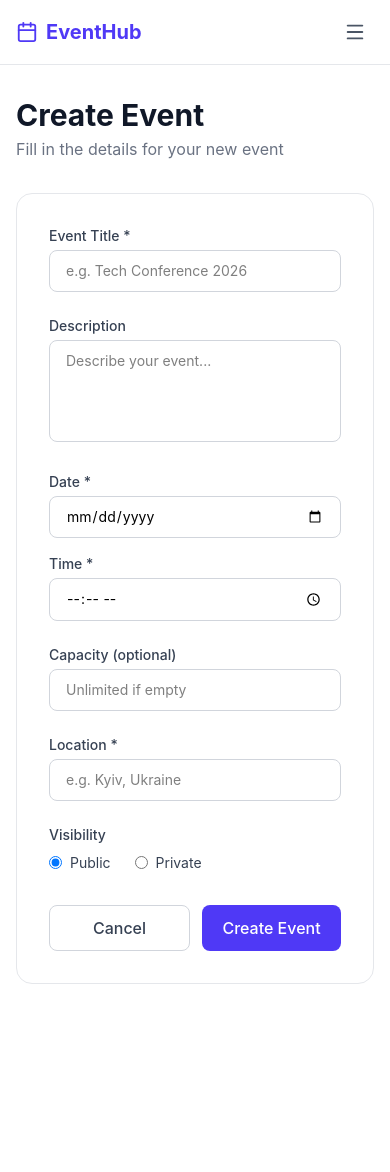
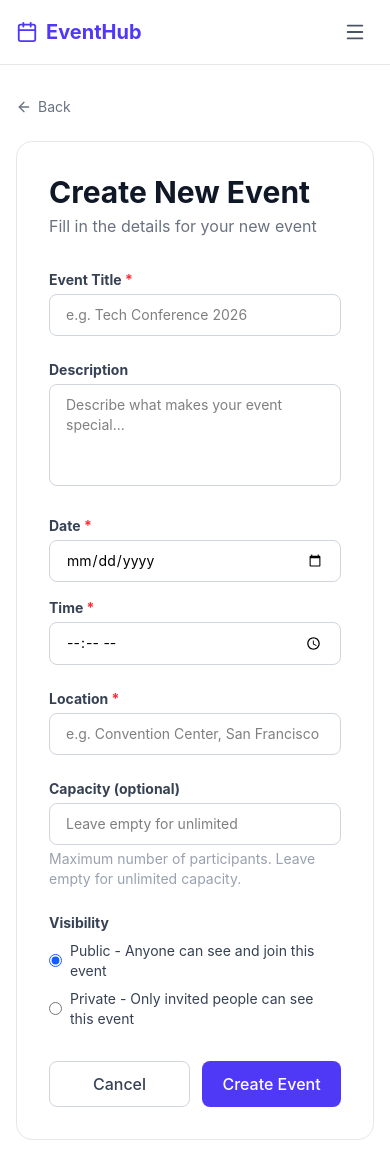
Before and after one commit to YuraPetrovskyi/Application, a React app in the folder frontend/: page /events/create in a window 390 px wide. Before the commit the page ends 1016 px from the top, so only its background shows below. Built offline with nearby package versions, Linux system fonts and the light colour scheme; no server answers; sample sign-in values are in the browser's storage; the HTML template or start-up script is replaced by a standard one.

Commit message:
style(frontend): improve UI layout, icons, form validation and responsive design

```diff
--- a/frontend/src/components/EventCard.tsx
+++ b/frontend/src/components/EventCard.tsx
@@ -4,6 +4,7 @@ import type { Event } from "../types";
 import { useAppDispatch, useAppSelector } from "../hooks/useAppStore";
 import { joinEvent, leaveEvent } from "../store/slices/eventsSlice";
 import toast from "react-hot-toast";
+import { Calendar, MapPin, Users, Clock4 } from "lucide-react";
 
 interface Props {
   event: Event;
@@ -38,35 +39,72 @@ export default function EventCard({ event }: Props) {
     }
   };
 
+  const renderAction = () => {
+    if (event.isOrganizer) {
+      return (
+        <div className="bg-indigo-50 text-indigo-600 px-3 py-2 rounded-lg font-medium text-center">
+          Your Event
+        </div>
+      );
+    }
+
+    if (event.isFull && !event.isJoined) {
+      return (
+        <div className="bg-gray-100 text-gray-600 px-3 py-2 rounded-lg font-medium text-center">
+          Event is Full
+        </div>
+      );
+    }
+
+    if (event.isJoined) {
+      return (
+        <button
+          onClick={handleLeave}
+          className="w-full bg-red-50 text-red-600 hover:bg-red-100 px-3 py-2 rounded-lg font-medium transition-colors"
+        >
+          Leave Event
+        </button>
+      );
+    }
+
+    return (
+      <button
+        onClick={handleJoin}
+        className="w-full bg-green-600 text-white hover:bg-green-700 px-3 py-2 rounded-lg font-medium transition-colors"
+      >
+        Join Event
+      </button>
+    );
+  };
+
   return (
     <div
       onClick={() => navigate(`/events/${event.id}`)}
-      className="bg-white rounded-xl border border-gray-200 p-5 hover:shadow-md hover:border-indigo-200 transition-all cursor-pointer"
+      className="flex flex-col gap-3 justify-between rounded-xl border border-gray-200 p-5 hover:shadow-md hover:border-indigo-200 transition-all cursor-pointer"
     >
       <div className="flex items-start justify-between gap-2">
-        <h3 className="font-semibold text-gray-900 text-lg leading-tight">
+        <h3 className="font-semibold text-gray-900 text-lg leading-tight line-clamp-1">
           {event.title}
         </h3>
-        <span className="shrink-0 text-xs bg-indigo-50 text-indigo-600 px-2 py-1 rounded-full font-medium">
-          {event.visibility}
-        </span>
       </div>
 
-      <p className="text-gray-500 text-sm mt-2 line-clamp-2">
-        {event.description}
-      </p>
+      <p className="text-gray-500 text-sm line-clamp-2">{event.description}</p>
 
-      <div className="mt-4 space-y-1 text-sm text-gray-600">
+      <div className="mt-4 space-y-1.5 text-sm text-gray-600">
         <div className="flex items-center gap-2">
-          <span>📅</span>
-          <span>{dayjs(event.dateTime).format("MMM D, YYYY · HH:mm")}</span>
+          <Calendar size={14} className="text-gray-400 shrink-0" />
+          <span>{dayjs(event.dateTime).format("MMM D, YYYY")}</span>
         </div>
         <div className="flex items-center gap-2">
-          <span>📍</span>
+          <Clock4 size={14} className="text-gray-400 shrink-0" />
+          <span>{dayjs(event.dateTime).format("HH:mm")}</span>
+        </div>
+        <div className="flex items-center gap-2">
+          <MapPin size={14} className="text-gray-400 shrink-0" />
           <span>{event.location}</span>
         </div>
         <div className="flex items-center gap-2">
-          <span>👥</span>
+          <Users size={14} className="text-gray-400 shrink-0" />
           <span>
             {event.participantCount}
             {event.capacity ? ` / ${event.capacity}` : ""} participants
@@ -74,29 +112,9 @@ export default function EventCard({ event }: Props) {
         </div>
       </div>
 
-      <div className="mt-4 flex items-center justify-between">
-        <span className="text-xs text-gray-400">by {event.organizer.name}</span>
-        {!event.isOrganizer &&
-          (event.isFull && !event.isJoined ? (
-            <span className="text-xs bg-gray-100 text-gray-400 px-3 py-1.5 rounded-lg font-medium cursor-not-allowed">
-              Full
-            </span>
-          ) : event.isJoined ? (
-            <button
-              onClick={handleLeave}
-              className="text-xs bg-red-50 text-red-600 hover:bg-red-100 px-3 py-1.5 rounded-lg font-medium transition-colors"
-            >
-              Leave
-            </button>
-          ) : (
-            <button
-              onClick={handleJoin}
-              className="text-xs bg-indigo-600 text-white hover:bg-indigo-700 px-3 py-1.5 rounded-lg font-medium transition-colors"
-            >
-              Join
-            </button>
-          ))}
-      </div>
+      <div className="h-[1px] bg-gray-200"></div>
+
+      <div>{renderAction()}</div>
     </div>
   );
 }
--- a/frontend/src/pages/CreateEventPage.tsx
+++ b/frontend/src/pages/CreateEventPage.tsx
@@ -3,6 +3,7 @@ import { useNavigate } from "react-router-dom";
 import { useAppDispatch, useAppSelector } from "../hooks/useAppStore";
 import { createEvent } from "../store/slices/eventsSlice";
 import toast from "react-hot-toast";
+import { ArrowLeft } from "lucide-react";
 
 interface FormData {
   title: string;
@@ -48,22 +49,30 @@ export default function CreateEventPage() {
 
   const inputClass =
     "w-full border border-gray-300 rounded-lg px-4 py-2.5 text-sm focus:outline-none focus:ring-2 focus:ring-indigo-500 focus:border-transparent";
-  const labelClass = "block text-sm font-medium text-gray-700 mb-1";
+  const labelClass = "block text-sm font-bold text-gray-700 mb-1";
   const errorClass = "text-red-500 text-xs mt-1";
 
   return (
     <div className="max-w-2xl mx-auto px-4 py-8">
-      <div className="mb-8">
-        <h1 className="text-3xl font-bold text-gray-900">Create Event</h1>
-        <p className="text-gray-500 mt-1">
-          Fill in the details for your new event
-        </p>
-      </div>
-
+      <button
+        onClick={() => navigate(-1)}
+        className="flex items-center gap-1.5 text-gray-500 hover:text-indigo-600 mb-6 text-sm transition-colors"
+      >
+        <ArrowLeft size={16} />
+        Back
+      </button>
       <div className="bg-white rounded-2xl border border-gray-200 p-8">
+        <div className="mb-8">
+          <h1 className="text-3xl font-bold text-gray-900">Create New Event</h1>
+          <p className="text-gray-500 mt-1">
+            Fill in the details for your new event
+          </p>
+        </div>
         <form onSubmit={handleSubmit(onSubmit)} className="space-y-6">
           <div>
-            <label className={labelClass}>Event Title *</label>
+            <label className={labelClass}>
+              Event Title <span className="text-red-500">*</span>
+            </label>
             <input
               {...register("title", { required: "Title is required" })}
               placeholder="e.g. Tech Conference 2026"
@@ -78,7 +87,7 @@ export default function CreateEventPage() {
             <label className={labelClass}>Description</label>
             <textarea
               {...register("description")}
-              placeholder="Describe your event..."
+              placeholder="Describe what makes your event special..."
               rows={4}
               className={inputClass + " resize-none"}
             />
@@ -86,7 +95,9 @@ export default function CreateEventPage() {
 
           <div className="grid grid-cols-1 sm:grid-cols-2 gap-4">
             <div>
-              <label className={labelClass}>Date *</label>
+              <label className={labelClass}>
+                Date <span className="text-red-500">*</span>
+              </label>
               <input
                 {...register("date", {
                   required: "Date is required",
@@ -100,7 +111,9 @@ export default function CreateEventPage() {
             </div>
 
             <div>
-              <label className={labelClass}>Time *</label>
+              <label className={labelClass}>
+                Time <span className="text-red-500">*</span>
+              </label>
               <input
                 {...register("time", { required: "Time is required" })}
                 type="time"
@@ -110,6 +123,20 @@ export default function CreateEventPage() {
                 <p className={errorClass}>{errors.time.message}</p>
               )}
             </div>
+          </div>
+
+          <div>
+            <label className={labelClass}>
+              Location <span className="text-red-500">*</span>
+            </label>
+            <input
+              {...register("location", { required: "Location is required" })}
+              placeholder="e.g. Convention Center, San Francisco"
+              className={inputClass}
+            />
+            {errors.location && (
+              <p className={errorClass}>{errors.location.message}</p>
+            )}
           </div>
 
           <div>
@@ -123,46 +150,42 @@ export default function CreateEventPage() {
               })}
               type="number"
               min="1"
-              placeholder="Unlimited if empty"
+              placeholder="Leave empty for unlimited"
               className={inputClass}
             />
+            <p className="text-sm text-gray-400 mt-1">
+              Maximum number of participants. Leave empty for unlimited
+              capacity.
+            </p>
             {errors.capacity && (
               <p className={errorClass}>{errors.capacity.message}</p>
             )}
           </div>
 
           <div>
-            <label className={labelClass}>Location *</label>
-            <input
-              {...register("location", { required: "Location is required" })}
-              placeholder="e.g. Kyiv, Ukraine"
-              className={inputClass}
-            />
-            {errors.location && (
-              <p className={errorClass}>{errors.location.message}</p>
-            )}
-          </div>
-
-          <div>
             <label className={labelClass}>Visibility</label>
-            <div className="flex gap-6 mt-2">
+            <div className="flex flex-col gap-2 mt-2">
               <label className="flex items-center gap-2 cursor-pointer">
                 <input
                   {...register("visibility")}
                   type="radio"
                   value="PUBLIC"
-                  className="text-indigo-600"
+                  className="accent-blue-600"
                 />
-                <span className="text-sm text-gray-700">Public</span>
+                <span className="text-sm text-gray-700">
+                  Public - Anyone can see and join this event
+                </span>
               </label>
               <label className="flex items-center gap-2 cursor-pointer">
                 <input
                   {...register("visibility")}
                   type="radio"
                   value="PRIVATE"
-                  className="text-indigo-600"
+                  className="accent-blue-600"
                 />
-                <span className="text-sm text-gray-700">Private</span>
+                <span className="text-sm text-gray-700">
+                  Private - Only invited people can see this event
+                </span>
               </label>
             </div>
           </div>
--- a/frontend/src/pages/EditEventPage.tsx
+++ b/frontend/src/pages/EditEventPage.tsx
@@ -6,6 +6,7 @@ import { useAppDispatch, useAppSelector } from "../hooks/useAppStore";
 import { fetchEvent, updateEvent } from "../store/slices/eventsSlice";
 import LoadingSpinner from "../components/LoadingSpinner";
 import toast from "react-hot-toast";
+import { ArrowLeft } from "lucide-react";
 
 interface FormData {
   title: string;
@@ -70,22 +71,31 @@ export default function EditEventPage() {
 
   const inputClass =
     "w-full border border-gray-300 rounded-lg px-4 py-2.5 text-sm focus:outline-none focus:ring-2 focus:ring-indigo-500 focus:border-transparent";
-  const labelClass = "block text-sm font-medium text-gray-700 mb-1";
+  const labelClass = "block text-sm font-bold text-gray-700 mb-1";
   const errorClass = "text-red-500 text-xs mt-1";
 
   return (
     <div className="max-w-2xl mx-auto px-4 py-8">
-      <div className="mb-8">
-        <h1 className="text-3xl font-bold text-gray-900">Edit Event</h1>
-        <p className="text-gray-500 mt-1">Update event details</p>
-      </div>
-
+      <button
+        onClick={() => navigate(-1)}
+        className="flex items-center gap-1.5 text-gray-500 hover:text-indigo-600 mb-6 text-sm transition-colors"
+      >
+        <ArrowLeft size={16} />
+        Back
+      </button>
       <div className="bg-white rounded-2xl border border-gray-200 p-8">
+        <div className="mb-8">
+          <h1 className="text-3xl font-bold text-gray-900">Edit Event</h1>
+          <p className="text-gray-500 mt-1">Update event details</p>
+        </div>
         <form onSubmit={handleSubmit(onSubmit)} className="space-y-6">
           <div>
-            <label className={labelClass}>Event Title *</label>
+            <label className={labelClass}>
+              Event Title <span className="text-red-500">*</span>
+            </label>
             <input
               {...register("title", { required: "Title is required" })}
+              placeholder="e.g. Tech Conference 2026"
               className={inputClass}
             />
             {errors.title && (
@@ -97,6 +107,7 @@ export default function EditEventPage() {
             <label className={labelClass}>Description</label>
             <textarea
               {...register("description")}
+              placeholder="Describe what makes your event special..."
               rows={4}
               className={inputClass + " resize-none"}
             />
@@ -104,7 +115,9 @@ export default function EditEventPage() {
 
           <div className="grid grid-cols-1 sm:grid-cols-2 gap-4">
             <div>
-              <label className={labelClass}>Date *</label>
+              <label className={labelClass}>
+                Date <span className="text-red-500">*</span>
+              </label>
               <input
                 {...register("date", { required: "Date is required" })}
                 type="date"
@@ -115,7 +128,9 @@ export default function EditEventPage() {
               )}
             </div>
             <div>
-              <label className={labelClass}>Time *</label>
+              <label className={labelClass}>
+                Time <span className="text-red-500">*</span>
+              </label>
               <input
                 {...register("time", { required: "Time is required" })}
                 type="time"
@@ -125,6 +140,20 @@ export default function EditEventPage() {
                 <p className={errorClass}>{errors.time.message}</p>
               )}
             </div>
+          </div>
+
+          <div>
+            <label className={labelClass}>
+              Location <span className="text-red-500">*</span>
+            </label>
+            <input
+              {...register("location", { required: "Location is required" })}
+              placeholder="e.g. Convention Center, San Francisco"
+              className={inputClass}
+            />
+            {errors.location && (
+              <p className={errorClass}>{errors.location.message}</p>
+            )}
           </div>
 
           <div>
@@ -138,43 +167,42 @@ export default function EditEventPage() {
               })}
               type="number"
               min="1"
-              placeholder="Unlimited if empty"
+              placeholder="Leave empty for unlimited"
               className={inputClass}
             />
+            <p className="text-sm text-gray-400 mt-1">
+              Maximum number of participants. Leave empty for unlimited
+              capacity.
+            </p>
             {errors.capacity && (
               <p className={errorClass}>{errors.capacity.message}</p>
             )}
           </div>
 
           <div>
-            <label className={labelClass}>Location *</label>
-            <input
-              {...register("location", { required: "Location is required" })}
-              className={inputClass}
-            />
-            {errors.location && (
-              <p className={errorClass}>{errors.location.message}</p>
-            )}
-          </div>
-
-          <div>
             <label className={labelClass}>Visibility</label>
-            <div className="flex gap-6 mt-2">
+            <div className="flex flex-col gap-2 mt-2">
               <label className="flex items-center gap-2 cursor-pointer">
                 <input
                   {...register("visibility")}
                   type="radio"
                   value="PUBLIC"
+                  className="accent-blue-600"
                 />
-                <span className="text-sm text-gray-700">Public</span>
+                <span className="text-sm text-gray-700">
+                  Public - Anyone can see and join this event
+                </span>
               </label>
               <label className="flex items-center gap-2 cursor-pointer">
                 <input
                   {...register("visibility")}
                   type="radio"
                   value="PRIVATE"
+                  className="accent-blue-600"
                 />
-                <span className="text-sm text-gray-700">Private</span>
+                <span className="text-sm text-gray-700">
+                  Private - Only invited people can see this event
+                </span>
               </label>
             </div>
           </div>
--- a/frontend/src/pages/EventDetailsPage.tsx
+++ b/frontend/src/pages/EventDetailsPage.tsx
@@ -11,6 +11,18 @@ import {
 import LoadingSpinner from "../components/LoadingSpinner";
 import ConfirmModal from "../components/ConfirmModal";
 import toast from "react-hot-toast";
+import {
+  ArrowLeft,
+  CalendarDays,
+  MapPin,
+  Users,
+  User,
+  Pencil,
+  Trash2,
+  Infinity,
+  ChevronDown,
+  ChevronUp,
+} from "lucide-react";
 
 export default function EventDetailsPage() {
   const { id } = useParams<{ id: string }>();
@@ -19,6 +31,8 @@ export default function EventDetailsPage() {
   const { currentEvent: event, loading } = useAppSelector((s) => s.events);
   const { user } = useAppSelector((s) => s.auth);
   const [showConfirm, setShowConfirm] = useState(false);
+  const [showAllParticipants, setShowAllParticipants] = useState(false);
+  const PARTICIPANTS_PREVIEW = 6;
 
   useEffect(() => {
     if (id) dispatch(fetchEvent(id));
@@ -70,15 +84,16 @@ export default function EventDetailsPage() {
 
       <button
         onClick={() => navigate(-1)}
-        className="text-gray-500 hover:text-indigo-600 mb-6 flex items-center gap-1 text-sm"
+        className="text-gray-500 hover:text-indigo-600 mb-6 flex items-center gap-1.5 text-sm"
       >
-        ← Back
+        <ArrowLeft size={16} />
+        Back
       </button>
 
       <div className="bg-white rounded-2xl border border-gray-200 p-8">
         <div className="flex items-start justify-between gap-4 mb-6">
           <div>
-            <span className="text-xs bg-indigo-50 text-indigo-600 px-2 py-1 rounded-full font-medium">
+            <span className="text-xs bg-indigo-50 text-indigo-600 px-2 py-1 rounded-lg font-medium">
               {event.visibility}
             </span>
             <h1 className="text-3xl font-bold text-gray-900 mt-3">
@@ -89,27 +104,30 @@ export default function EventDetailsPage() {
             <div className="flex gap-2 shrink-0">
               <button
                 onClick={() => navigate(`/events/${id}/edit`)}
-                className="px-4 py-2 border border-gray-300 rounded-lg text-sm font-medium hover:bg-gray-50 transition-colors"
+                className="flex items-center gap-2 px-4 py-2 border border-gray-300 rounded-lg text-sm font-medium hover:bg-gray-50 transition-colors"
               >
+                <Pencil size={14} />
                 Edit
               </button>
               <button
                 onClick={() => setShowConfirm(true)}
-                className="px-4 py-2 bg-red-50 text-red-600 border border-red-200 rounded-lg text-sm font-medium hover:bg-red-100 transition-colors"
+                className="flex items-center gap-2 px-4 py-2 bg-red-50 text-red-600 border border-red-200 rounded-lg text-sm font-medium hover:bg-red-100 transition-colors"
               >
+                <Trash2 size={14} />
                 Delete
               </button>
             </div>
           )}
         </div>
 
-        <p className="text-gray-600 leading-relaxed mb-6">
+        <p className="text-gray-600 leading-relaxed mb-6 text-lg font-medium">
           {event.description}
         </p>
 
         <div className="grid grid-cols-1 sm:grid-cols-2 gap-4 mb-6">
           <div className="bg-gray-50 rounded-xl p-4">
-            <p className="text-xs text-gray-400 font-medium uppercase tracking-wide">
+            <p className="text-xs text-gray-400 font-medium uppercase tracking-wide flex items-center gap-1.5">
+              <CalendarDays size={13} />
               Date & Time
             </p>
             <p className="text-gray-800 font-medium mt-1">
@@ -120,23 +138,29 @@ export default function EventDetailsPage() {
             </p>
           </div>
           <div className="bg-gray-50 rounded-xl p-4">
-            <p className="text-xs text-gray-400 font-medium uppercase tracking-wide">
+            <p className="text-xs text-gray-400 font-medium uppercase tracking-wide flex items-center gap-1.5">
+              <MapPin size={13} />
               Location
             </p>
             <p className="text-gray-800 font-medium mt-1">{event.location}</p>
           </div>
           <div className="bg-gray-50 rounded-xl p-4">
-            <p className="text-xs text-gray-400 font-medium uppercase tracking-wide">
+            <p className="text-xs text-gray-400 font-medium uppercase tracking-wide flex items-center gap-1.5">
+              <Users size={13} />
               Capacity
             </p>
-            <p className="text-gray-800 font-medium mt-1">
-              {event.capacity
-                ? `${event.participantCount} / ${event.capacity}`
-                : `${event.participantCount} (unlimited)`}
+            <p className="text-gray-800 font-medium mt-1 flex items-center gap-1">
+              <span>{event.participantCount} /</span>
+              {event.capacity ? (
+                <span>{event.capacity}</span>
+              ) : (
+                <Infinity size={20} className="mt-1" />
+              )}
             </p>
           </div>
           <div className="bg-gray-50 rounded-xl p-4">
-            <p className="text-xs text-gray-400 font-medium uppercase tracking-wide">
+            <p className="text-xs text-gray-400 font-medium uppercase tracking-wide flex items-center gap-1.5">
+              <User size={13} />
               Organizer
             </p>
             <p className="text-gray-800 font-medium mt-1">
@@ -175,17 +199,39 @@ export default function EventDetailsPage() {
 
         {/* Participants */}
         <div>
-          <h2 className="text-lg font-semibold text-gray-900 mb-3">
+          <button
+            onClick={() => setShowAllParticipants((v) => !v)}
+            className="w-full flex items-center justify-between mb-3 group"
+          >
+            <h2 className="text-lg font-semibold text-gray-900">
               Participants ({event.participantCount})
             </h2>
+            {event.participants.length > PARTICIPANTS_PREVIEW && (
+              <span className="flex items-center gap-1 text-sm text-indigo-600 group-hover:text-indigo-800 transition-colors">
+                {showAllParticipants ? (
+                  <>
+                    <ChevronUp size={16} /> Show less
+                  </>
+                ) : (
+                  <>
+                    <ChevronDown size={16} /> Show all {event.participantCount}
+                  </>
+                )}
+              </span>
+            )}
+          </button>
           {event.participants.length === 0 ? (
             <p className="text-gray-400 text-sm">No participants yet</p>
           ) : (
+            <>
               <div className="flex flex-wrap gap-2">
-              {event.participants.map((p) => (
+                {(showAllParticipants
+                  ? event.participants
+                  : event.participants.slice(0, PARTICIPANTS_PREVIEW)
+                ).map((p) => (
                   <div
                     key={p.id}
-                  className="flex items-center gap-2 bg-gray-50 px-3 py-1.5 rounded-full"
+                    className="flex items-center gap-2 bg-gray-50 px-3 py-1.5 rounded-lg"
                   >
                     <div className="w-6 h-6 bg-indigo-100 rounded-full flex items-center justify-center text-indigo-600 text-xs font-semibold">
                       {p.name.charAt(0).toUpperCase()}
@@ -194,6 +240,14 @@ export default function EventDetailsPage() {
                   </div>
                 ))}
               </div>
+              {!showAllParticipants &&
+                event.participants.length > PARTICIPANTS_PREVIEW && (
+                  <p className="text-xs text-gray-400 mt-2">
+                    +{event.participants.length - PARTICIPANTS_PREVIEW} more
+                    participants
+                  </p>
+                )}
+            </>
           )}
         </div>
       </div>
--- a/frontend/src/pages/EventsListPage.tsx
+++ b/frontend/src/pages/EventsListPage.tsx
@@ -15,8 +15,10 @@ export default function EventsListPage() {
   return (
     <div className="max-w-6xl mx-auto px-4 py-8">
       <div className="mb-8">
-        <h1 className="text-3xl font-bold text-gray-900">Upcoming Events</h1>
-        <p className="text-gray-500 mt-1">Discover and join public events</p>
+        <h1 className="text-3xl font-bold text-gray-900">Discover</h1>
+        <p className="text-gray-500 mt-1">
+          Find and join exciting events happening around you
+        </p>
       </div>
 
       {loading && <LoadingSpinner />}
```
Lines whose indentation alone changed are shown as unchanged.
